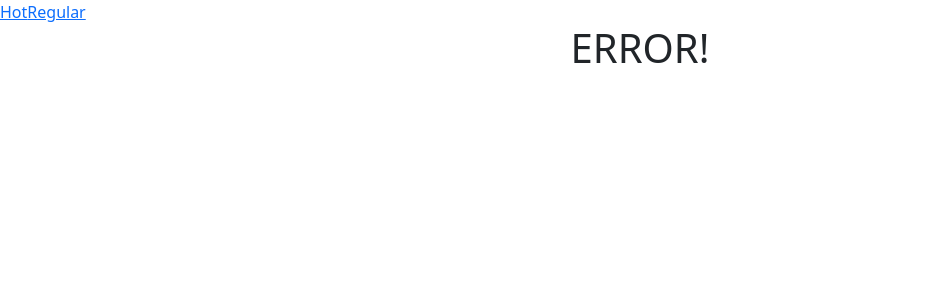
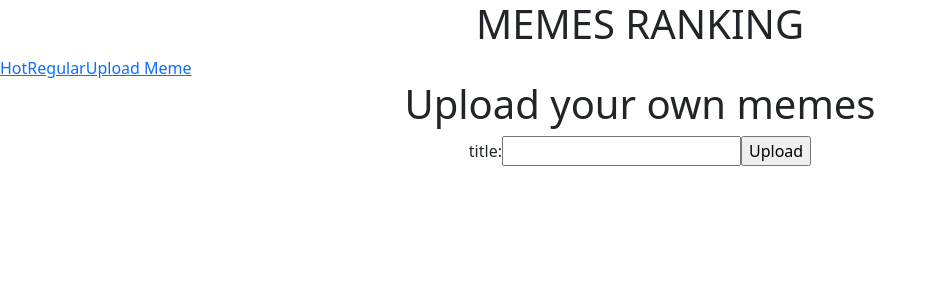
Before and after one commit to prrrffrrrp/wsb_react-meme_app, a React (Create React App) app: page /upload-meme in a window 1280 px wide. Shown: the top 300 px of the page, without its empty margins (0-937 px from the left). Built offline with nearby package versions, Linux system fonts and the light colour scheme.

Commit message:
Add Header and UploadMeme components

```diff
--- a/src/App.js
+++ b/src/App.js
@@ -3,13 +3,16 @@ import { useState } from "react";
 import './App.css';
 
 import Error from './components/error-component';
+import Header from './components/header-component';
 import Hot from './components/hot-component';
 import Regular from './components/regular-component';
+import UploadMeme from './components/upload-meme-component';
 
 
 function App() {
     return (
     <div className="App">
+        <Header/>
         <Router>
                 <ul className="nav">
 
@@ -19,6 +22,10 @@ function App() {
 
                     <li className="nav-item">
                         <NavLink to='/regular'>Regular</NavLink>
+                    </li>
+
+                    <li className="nav-item nav-upload">
+                        <NavLink to='/upload-meme'>Upload Meme</NavLink>
                     </li>
 
                 </ul>
@@ -33,6 +40,10 @@ function App() {
                         <Hot />
                     </Route>
 
+                    <Route exact path='/upload-meme'>
+                        <UploadMeme />
+                    </Route>
+
                     <Route exact path='*'>
                         <Error/>
                     </Route>
--- /dev/null
+++ b/src/components/header-component.js
@@ -0,0 +1,5 @@
+export default function Header() {
+    return <div>
+        <h1>MEMES RANKING</h1>
+    </div>
+}
--- /dev/null
+++ b/src/components/upload-meme-component.js
@@ -0,0 +1,12 @@
+export default function UploadMeme() {
+    return <div>
+        <h1>Upload your own memes</h1>
+        <form>
+            <label>
+                title:
+                <input type="text" name="name" />
+            </label>
+            <input type="submit" value="Upload" />
+        </form>
+    </div>
+}
```
